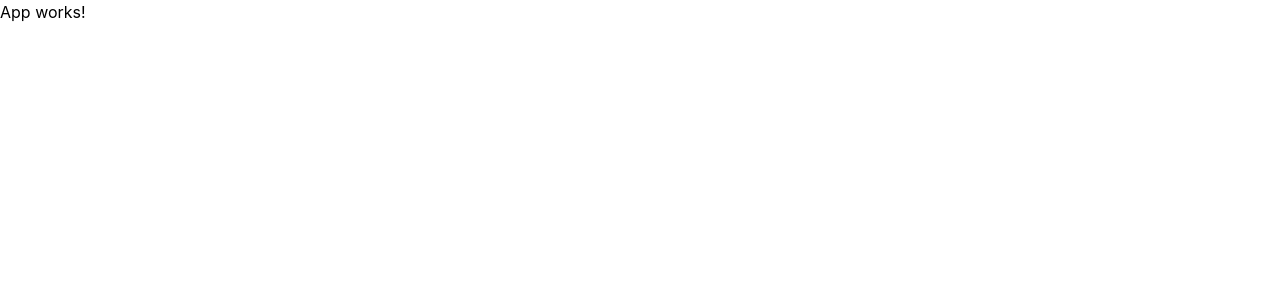
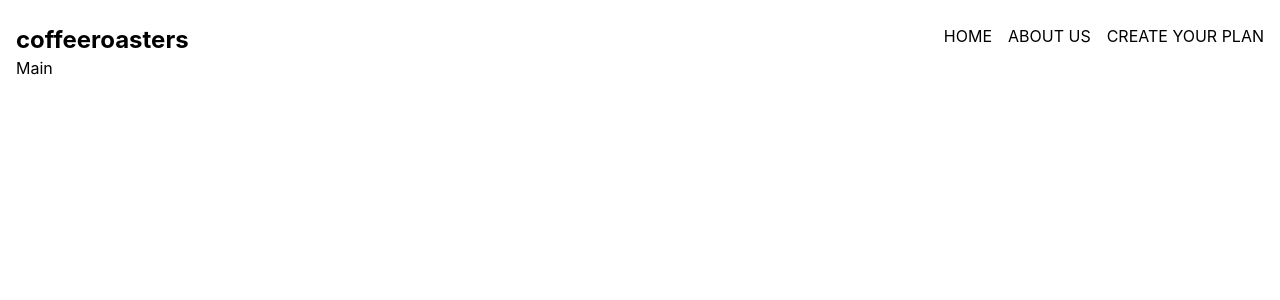
Before and after one commit to doinby/coffee-roaster-react-tailwind-firebase, a React (Create React App) app: page / in a window 1280 px wide. Shown: the top 300 px of the page. Built offline with nearby package versions, Linux system fonts and the light colour scheme.

Commit message:
added basic styling to Header.js. Added Main.js

```diff
--- a/src/App.js
+++ b/src/App.js
@@ -2,6 +2,18 @@
 
 import React from 'react';
 
+// Components
+import Header from './Components/Header';
+import Main from './Components/Main';
+
 export default function App() {
-  return <h1>App works!</h1>;
+  const baseCss = 'container mx-auto';
+  const smUpCss = 'sm:px-4 sm:py-6';
+
+  return (
+    <div class={`${baseCss} px-2 py-4 ${smUpCss}`}>
+      <Header />
+      <Main />
+    </div>
+  );
 }
--- /dev/null
+++ b/src/Components/Header.js
@@ -0,0 +1,42 @@
+import React from 'react';
+
+import hamburgerMenu from '../../src/assets/shared/mobile/icon-hamburger.svg';
+
+export default function Header() {
+  return (
+    <header>
+      <div
+        className='navbar sm-up'
+        class='hidden sm:flex justify-between align-baseline'
+      >
+        <div className='logo'>
+          <h1 class='text-2xl font-bold'>coffeeroasters</h1>
+        </div>
+        <ul className='menu-list' class='flex gap-4 '>
+          <li>
+            <button class='uppercase'>Home</button>
+          </li>
+          <li>
+            <button class='uppercase'>About us</button>
+          </li>
+          <li>
+            <button class='uppercase'>Create your plan</button>
+          </li>
+        </ul>
+      </div>
+
+      <div
+        className='navbar default'
+        class='sm:hidden flex justify-between align-baseline'
+      >
+        <div className='logo'>
+          <h1 class='text-lg font-bold'>coffeeroasters</h1>
+        </div>
+        <div className='hamburger-menu'>
+          <img src={hamburgerMenu} alt='hamburger-menu' />
+        </div>
+        {/* src/assets/shared/mobile/icon-hamburger.svg */}
+      </div>
+    </header>
+  );
+}
--- /dev/null
+++ b/src/Components/Main.js
@@ -0,0 +1,5 @@
+import React from 'react';
+
+export default function Main() {
+  return <main>Main</main>;
+}
```
